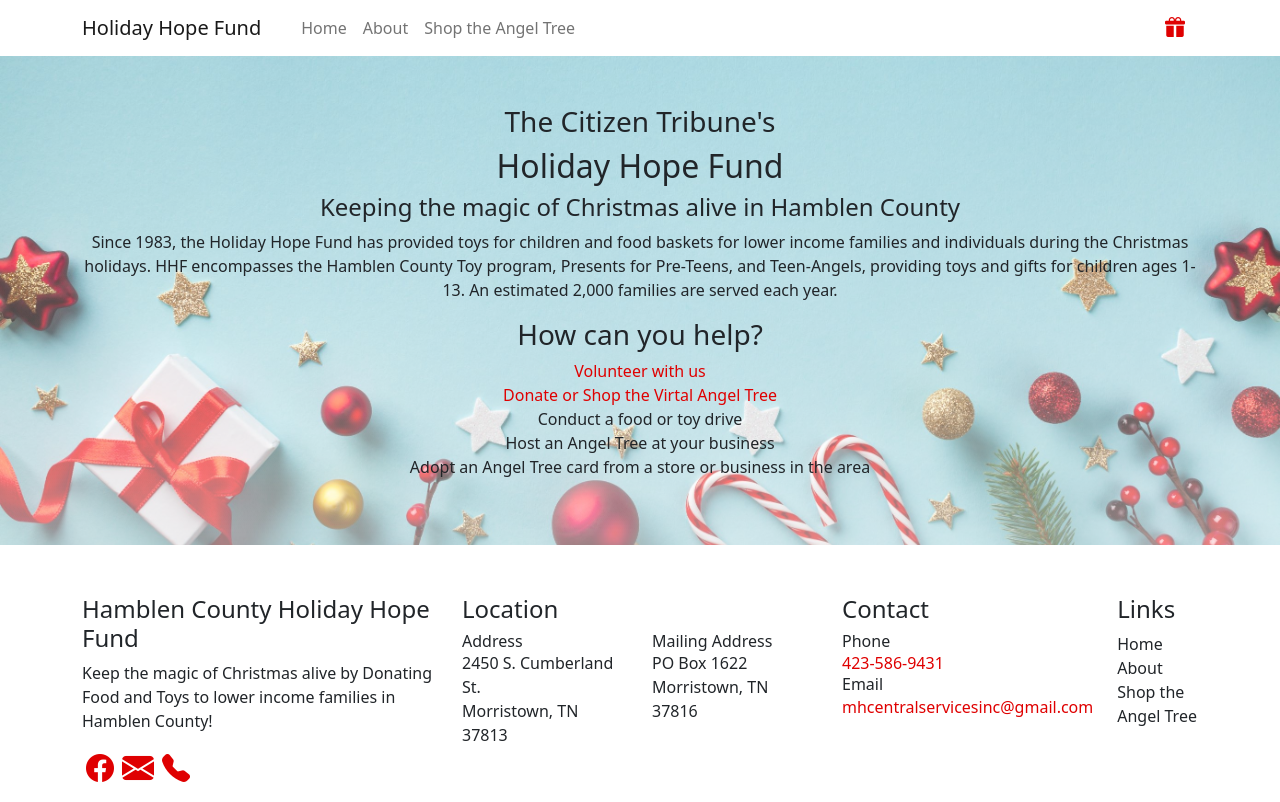
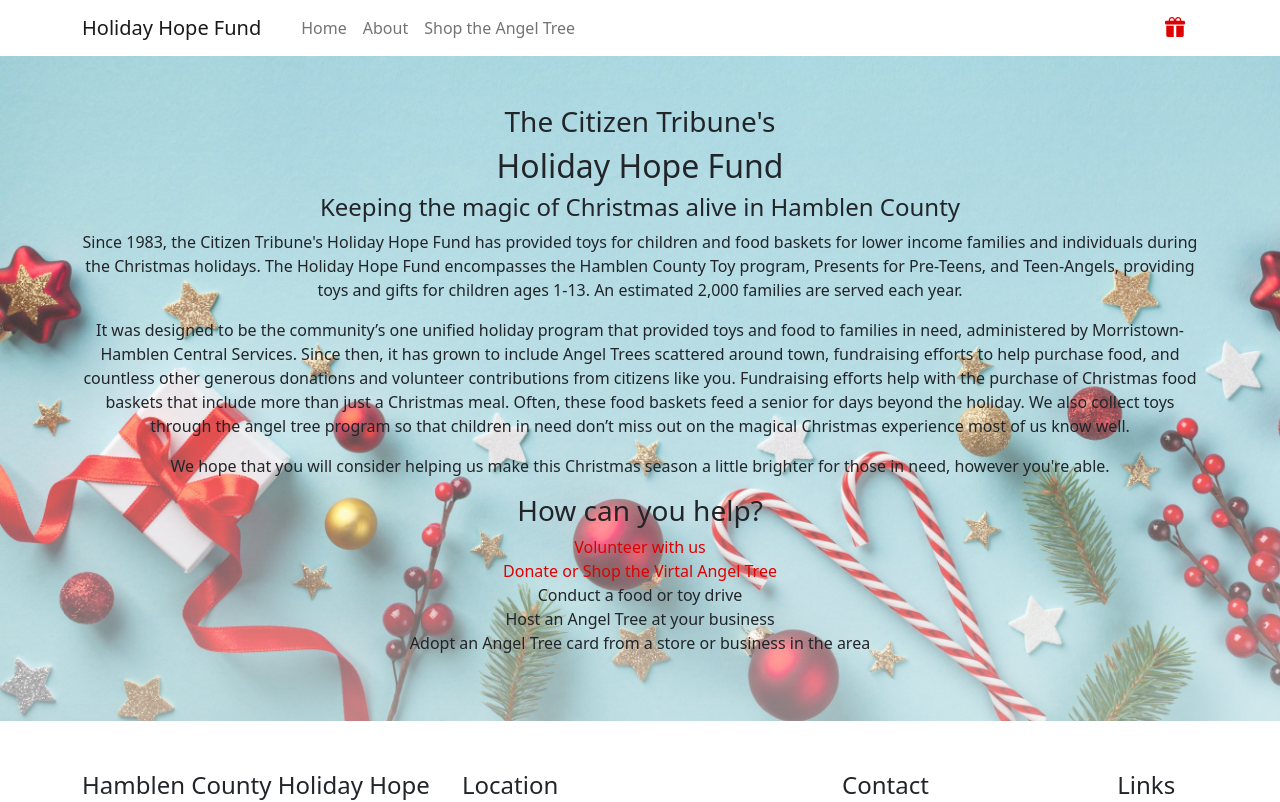
Before and after one commit to ettariley/holiday-hope-fund, a React (Create React App) app: page / in a window 1280 px wide. Shown: the top 802 px of the page. Built offline with nearby package versions, Linux system fonts and the light colour scheme.

Commit message:
updated text

```diff
--- a/package.json
+++ b/package.json
@@ -1,7 +1,6 @@
 {
   "name": "holiday-hope-fund",
   "version": "0.1.0",
-  "homepage": "https://ettariley.github.io/holiday-hope-fund",
   "private": false,
   "dependencies": {
     "@paypal/react-paypal-js": "^7.8.1",
@@ -19,8 +18,6 @@
     "web-vitals": "^2.1.4"
   },
   "scripts": {
-    "predeploy": "npm run build",
-    "deploy": "gh-pages -d build",
     "start": "react-scripts start",
     "build": "react-scripts build",
     "test": "react-scripts test",
--- a/src/components/about/about.js
+++ b/src/components/about/about.js
@@ -34,22 +34,23 @@
           <Col>
             <h3>Volunteers</h3>
             <p>We welcome volunteers of all ages throughout the Christmas season!</p>
-            <p>Volunteer Opportunities:</p>
+            <h5>Volunteer Opportunities:</h5>
             <ul>
               <li>Preparing for and Packing "Santa's Sleigh"</li>
               <li>Distributing toys and food</li>
               <li>Assisting with other agency program areas during the holiday season</li>
             </ul>
+            <h6>Please contact Central Serivces's office at <a href="tel:+">423-586-9431</a> to schedule a time to volunteer.</h6>
           </Col>
         </Row>
         <Row>
           <Col>
             <h3>About Central Services</h3>
-            <p>Info goes here.</p>
+            <p><a href="https://www.mhcentralservices.org/" target="_blank">Morristown-Hamblen Central Services</a> has been serving Hamblen County residents for over 50 years. A community-funded, community-focused agency, Central Services provides a food pantry, emergency rent & utility services, a thrift store, and many other programs. We love to partner with other agencies to provide the best services to our neighbors.</p>
           </Col>
           <Col>
             <h3>Our Sponsors</h3>
-            <p>Info goes here.</p>
+            <h6><a href="https://www.citizentribune.com/">The Citizen Tribune</a></h6>
           </Col>
         </Row>
         <Row>
--- a/src/components/home/home.js
+++ b/src/components/home/home.js
@@ -20,8 +20,14 @@
           <h3>The Citizen Tribune's</h3>
           <h2>Holiday Hope Fund</h2>
           <h4>Keeping the magic of Christmas alive in Hamblen County</h4>
-          <p>Since 1983, the Holiday Hope Fund has provided toys for children and food baskets for lower income families and individuals during the Christmas holidays.
-            HHF encompasses the Hamblen County Toy program, Presents for Pre-Teens, and Teen-Angels, providing toys and gifts for children ages 1-13. An estimated 2,000 families are served each year.
+          <p>Since 1983, the Citizen Tribune's Holiday Hope Fund has provided toys for children and food baskets for lower income families and individuals during the Christmas holidays.
+            The Holiday Hope Fund encompasses the Hamblen County Toy program, Presents for Pre-Teens, and Teen-Angels, providing toys and gifts for children ages 1-13. An estimated 2,000 families are served each year.
+          </p>
+          <p>
+          It was designed to be the community’s one unified holiday program that provided toys and food to families in need, administered by Morristown-Hamblen Central Services. Since then, it has grown to include Angel Trees scattered around town, fundraising efforts to help purchase food, and countless other generous donations and volunteer contributions from citizens like you. Fundraising efforts help with the purchase of Christmas food baskets that include more than just a Christmas meal. Often, these food baskets feed a senior for days beyond the holiday. We also collect toys through the angel tree program so that children in need don’t miss out on the magical Christmas experience most of us know well.
+          </p>
+          <p>
+            We hope that you will consider helping us make this Christmas season a little brighter for those in need, however you're able.
           </p>
         </Row>
         <Row>
```
